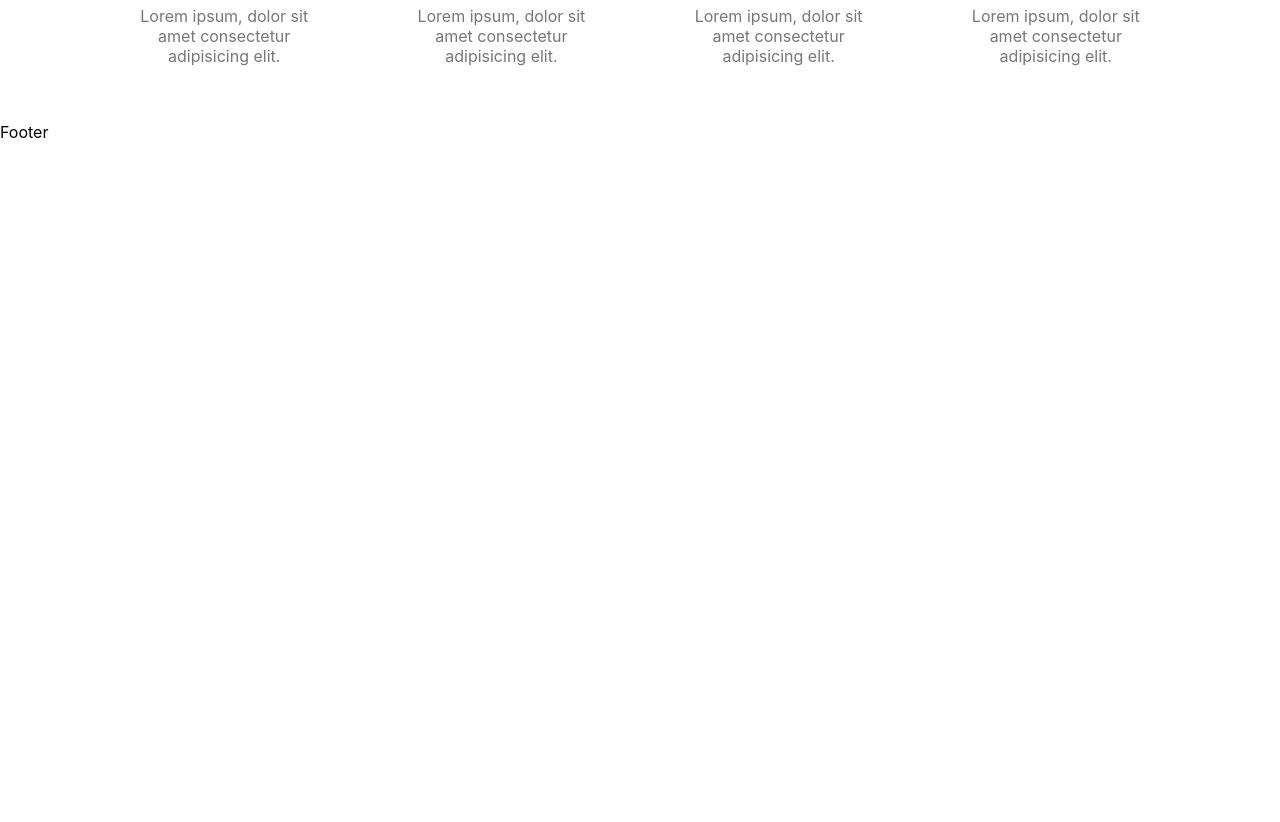
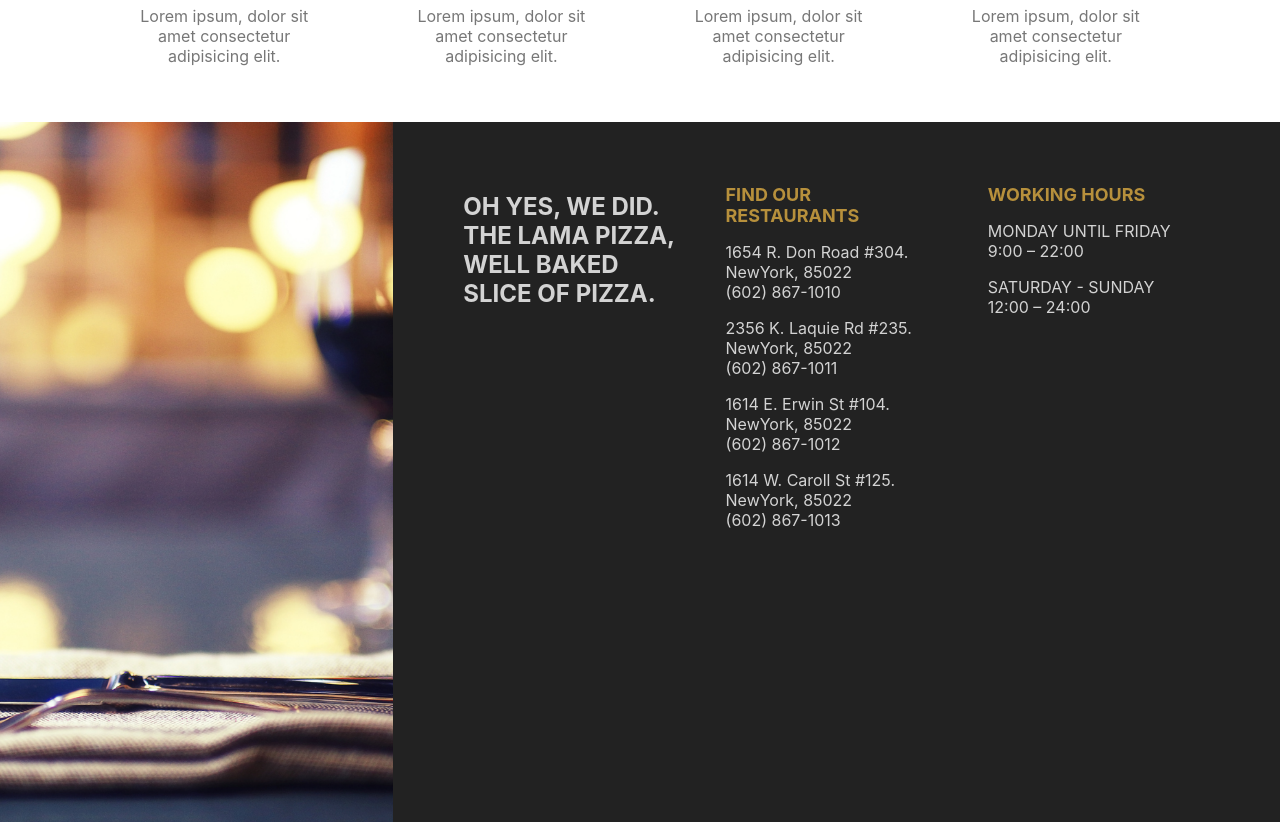
Before and after one commit to fariasagustin3/food-delivery-app, a Next.js app: page / in a window 1280 px wide. Shown: the part 1760-2582 px from the top of the page. Before the commit the page ends 1902 px from the top, so only its background shows below. Built offline with nearby package versions, Linux system fonts and the light colour scheme.

Commit message:
Footer component added

```diff
--- a/components/Footer.jsx
+++ b/components/Footer.jsx
@@ -1,8 +1,60 @@
 import React from 'react'
+import styles from '../styles/Footer.module.css';
+import Image from 'next/image';
 
 function Footer() {
   return (
-    <div>Footer</div>
+    <div className={styles.container}>
+      <div className={styles.item}>
+        <Image
+          src="/img/bg.png"
+          alt=""
+          layout='fill'
+          objectFit='cover'
+        />
+      </div>
+      <div className={styles.item}>
+        <div className={styles.card}>
+          <h2 className={styles.motto}>
+            OH YES, WE DID. THE LAMA PIZZA, WELL BAKED SLICE OF PIZZA.
+          </h2>
+        </div>
+        <div className={styles.card}>
+          <h1 className={styles.title}>FIND OUR RESTAURANTS</h1>
+          <p className={styles.text}>
+            1654 R. Don Road #304.
+            <br /> NewYork, 85022
+            <br /> (602) 867-1010
+          </p>
+          <p className={styles.text}>
+            2356 K. Laquie Rd #235.
+            <br /> NewYork, 85022
+            <br /> (602) 867-1011
+          </p>
+          <p className={styles.text}>
+            1614 E. Erwin St #104.
+            <br /> NewYork, 85022
+            <br /> (602) 867-1012
+          </p>
+          <p className={styles.text}>
+            1614 W. Caroll St #125.
+            <br /> NewYork, 85022
+            <br /> (602) 867-1013
+          </p>
+        </div>
+        <div className={styles.card}>
+          <h1 className={styles.title}>WORKING HOURS</h1>
+          <p className={styles.text}>
+            MONDAY UNTIL FRIDAY
+            <br /> 9:00 – 22:00
+          </p>
+          <p className={styles.text}>
+            SATURDAY - SUNDAY
+            <br /> 12:00 – 24:00
+          </p>
+        </div>
+      </div>
+    </div>
   )
 }
 
--- /dev/null
+++ b/styles/Footer.module.css
@@ -0,0 +1,57 @@
+.container {
+  height: calc(100vh - 100px);
+  background-color: #222;
+  display: flex;
+}
+
+.item {
+  flex: 1;
+  position: relative;
+  display: flex;
+}
+
+.item:last-child {
+  flex: 2;
+  padding: 50px;
+  justify-content: space-between;
+}
+
+.card {
+  flex: 1;
+  padding: 0 20px;
+}
+
+.title {
+  font-size: 18px;
+  color: #b7903c;
+}
+
+.text {
+  color: lightgray;
+}
+
+.motto {
+  color: rgb(211, 211, 211);
+}
+
+@media screen and (max-width: 480px) {
+  .container {
+    height: auto;
+    text-align: center;
+  }
+  .item:first-child {
+    display: none;
+  }
+
+  .item {
+    flex-direction: column;
+  }
+
+  .title {
+    font-size: 30px;
+  }
+
+  .text {
+    font-size: 20px;
+  }
+}
```
